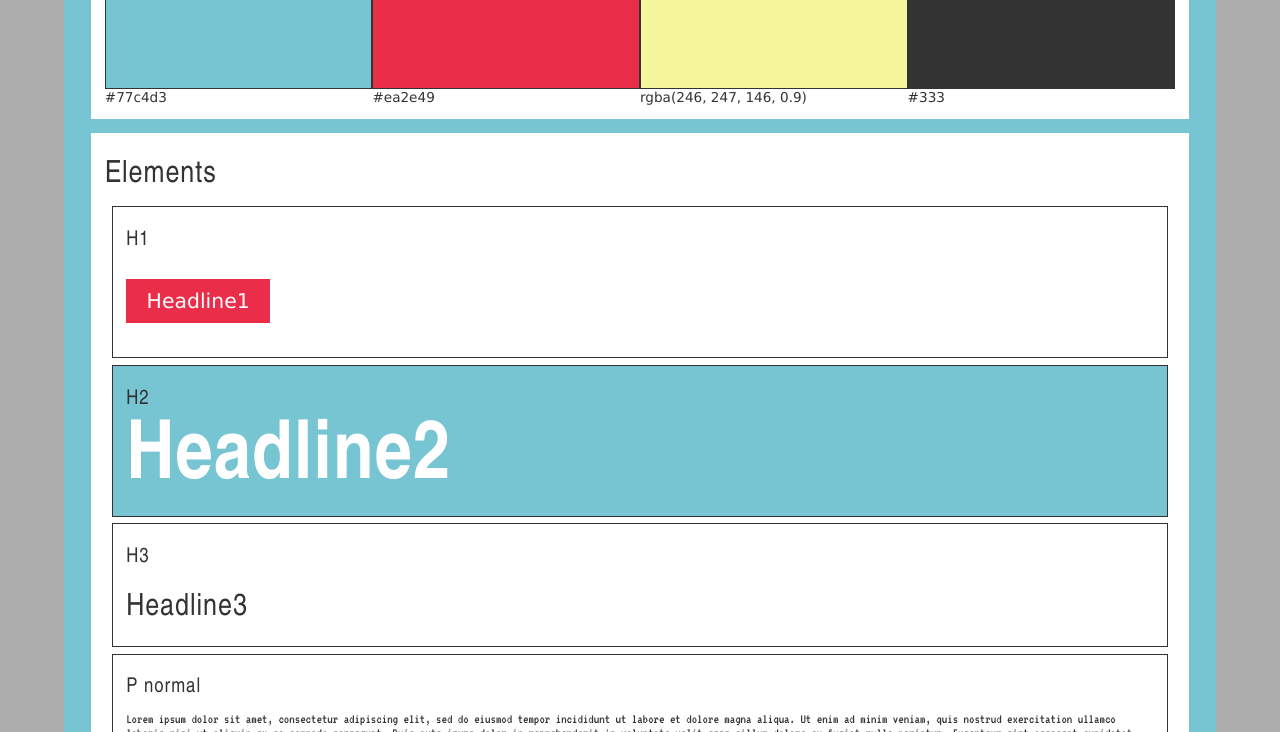
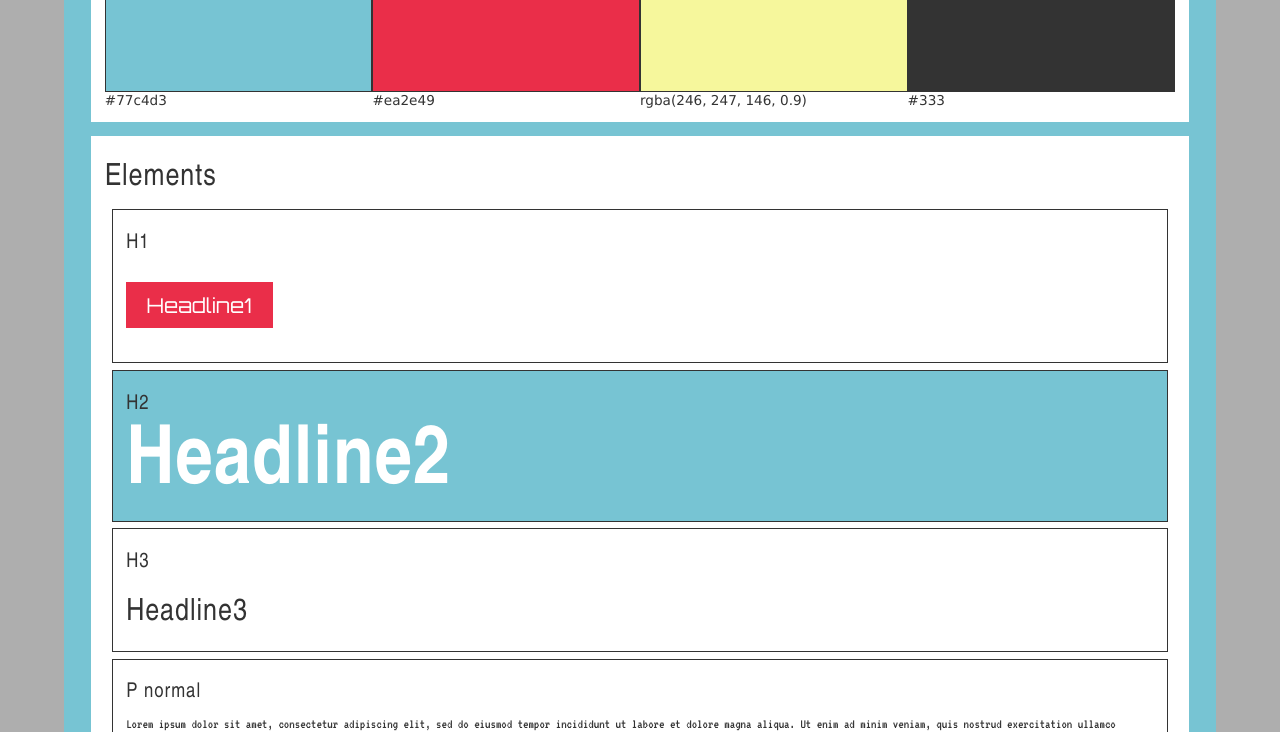
Before and after one commit to jared-s-anderson/zen-garden, a plain HTML site: page pattern.html in a window 1280 px wide. Shown: the part 747-1479 px from the top of the page. Drawn offline with nearby package versions, Linux system fonts and the light colour scheme; files that its build step writes are made by us from their sources.

Commit message:
h1 font added

```diff
--- a/_atoms.scss
+++ b/_atoms.scss
@@ -1,4 +1,4 @@
-@use 'variables' as *;
+@use "variables" as *;
 
 // mixins to take care of repeated patterns.// this is alice
 @mixin set-font($size: 1em, $line-height: normal, $font: $fonts-body) {
@@ -40,6 +40,7 @@ h1 {
   font-weight: normal;
   margin-bottom: 1em;
   padding: 0.5em 1em;
+  font-family: $h1-font;
 }
 
 h2 {
--- a/_variables.scss
+++ b/_variables.scss
@@ -1,7 +1,10 @@
-@import url('https://fonts.googleapis.com/css2?family=VT323&display=swap');
+@import url("https://fonts.googleapis.com/css2?family=VT323&display=swap");
+@import "https://fonts.googleapis.com/css2?family=Changa:wght@600&family=Orbitron&family=Ubuntu&display=swap";
+
+$h1-font: "Orbitron", sans-serif;
 $fonts-headline: "arial narrow", Arial, Verdana, sans-serif;
 $fonts-body: verdana, arial, sans-serif;
-$fonts-paragraph:'VT323', monospace;
+$fonts-paragraph: "VT323", monospace;
 $background-color: #aeaeae;
 $primary: #77c4d3;
 $accent1: #ea2e49;
```
